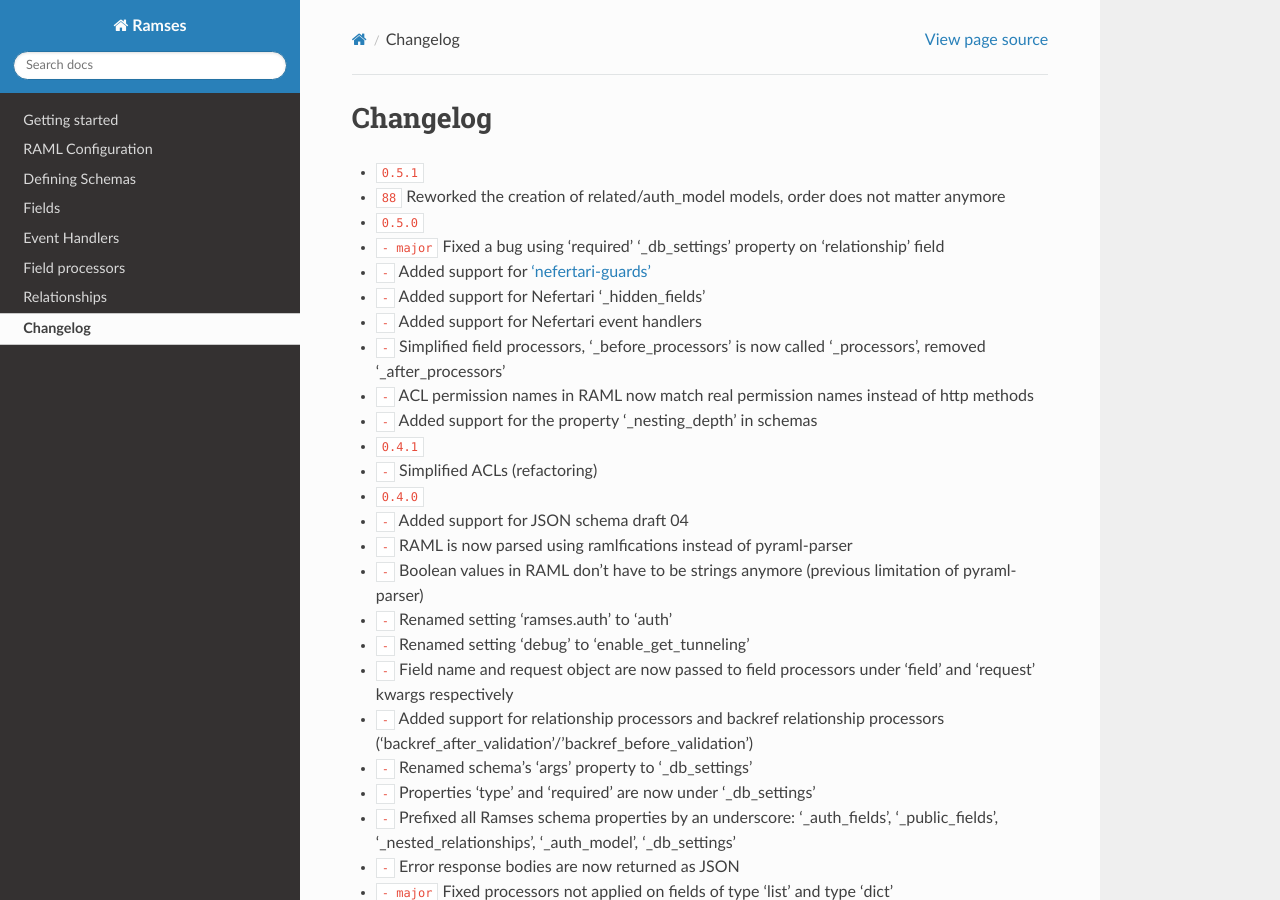
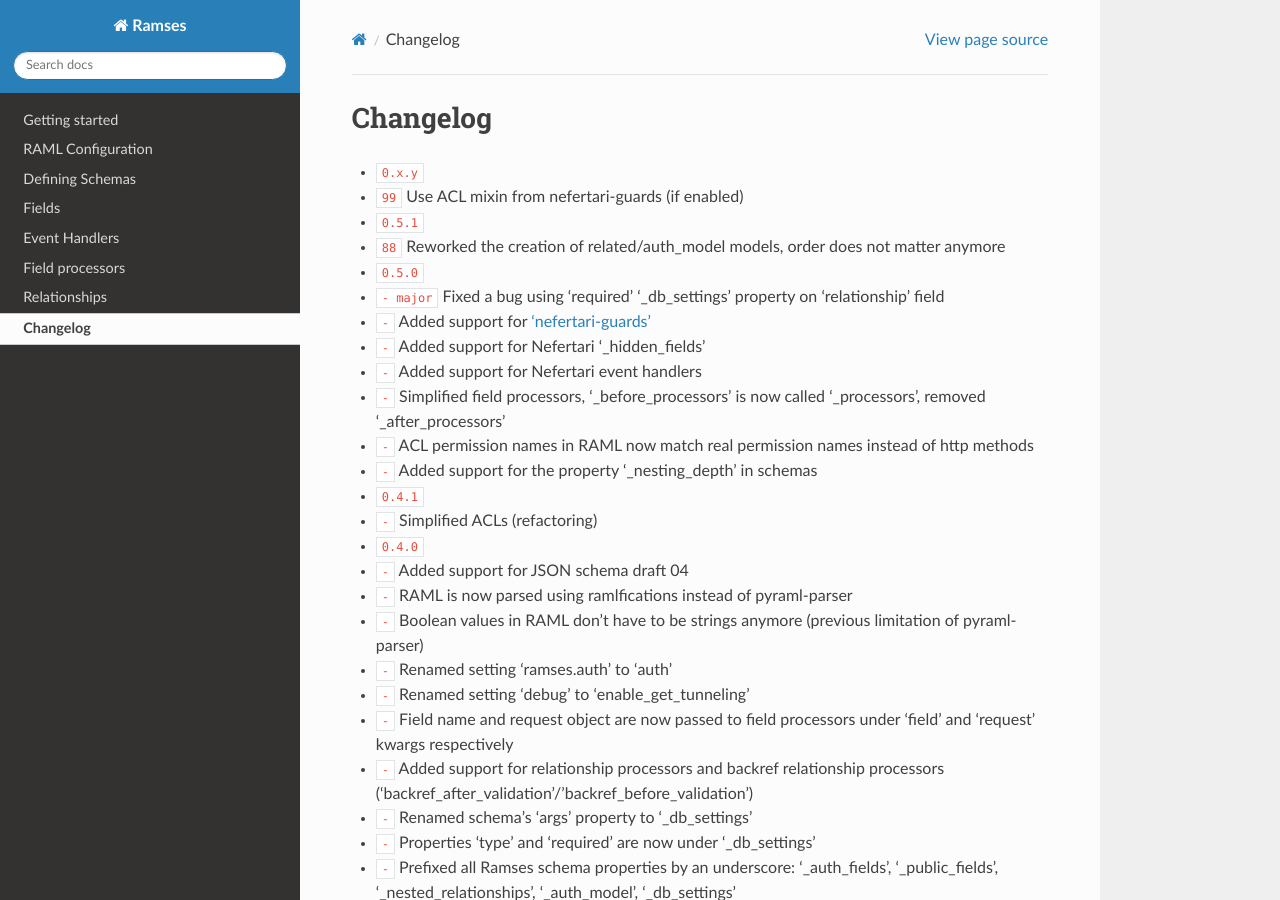
Before and after one commit to ramses-tech/ramses, a Sphinx documentation site: the page built from docs/source/changelog.rst, in a window 1280 px wide and 900 px high. Built offline with Sphinx 7.4.7 and the Read the Docs theme 2.0.0, drawn with Linux system fonts in a browser that asks for light colours; cross-references to code outside the pages are shown as plain code.

Commit message:
updating changelog

```diff
--- a/docs/source/changelog.rst
+++ b/docs/source/changelog.rst
@@ -1,5 +1,8 @@
 Changelog
 =========
+
+* :release:`0.x.y <????-??-??>`
+* :support:`99` Use ACL mixin from nefertari-guards (if enabled)
 
 * :release:`0.5.1 <2015-11-18>`
 * :bug:`88` Reworked the creation of related/auth_model models, order does not matter anymore
```
